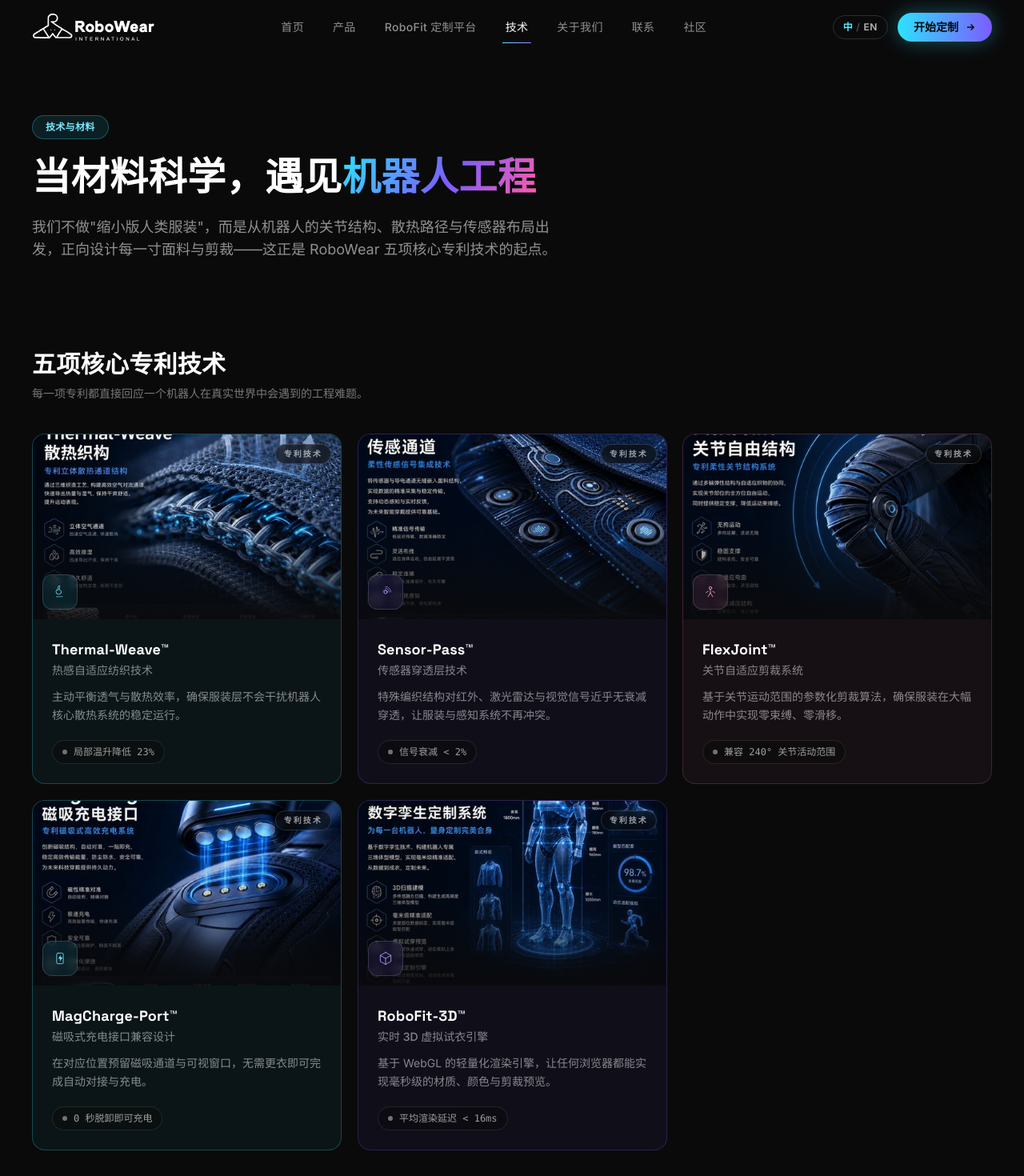
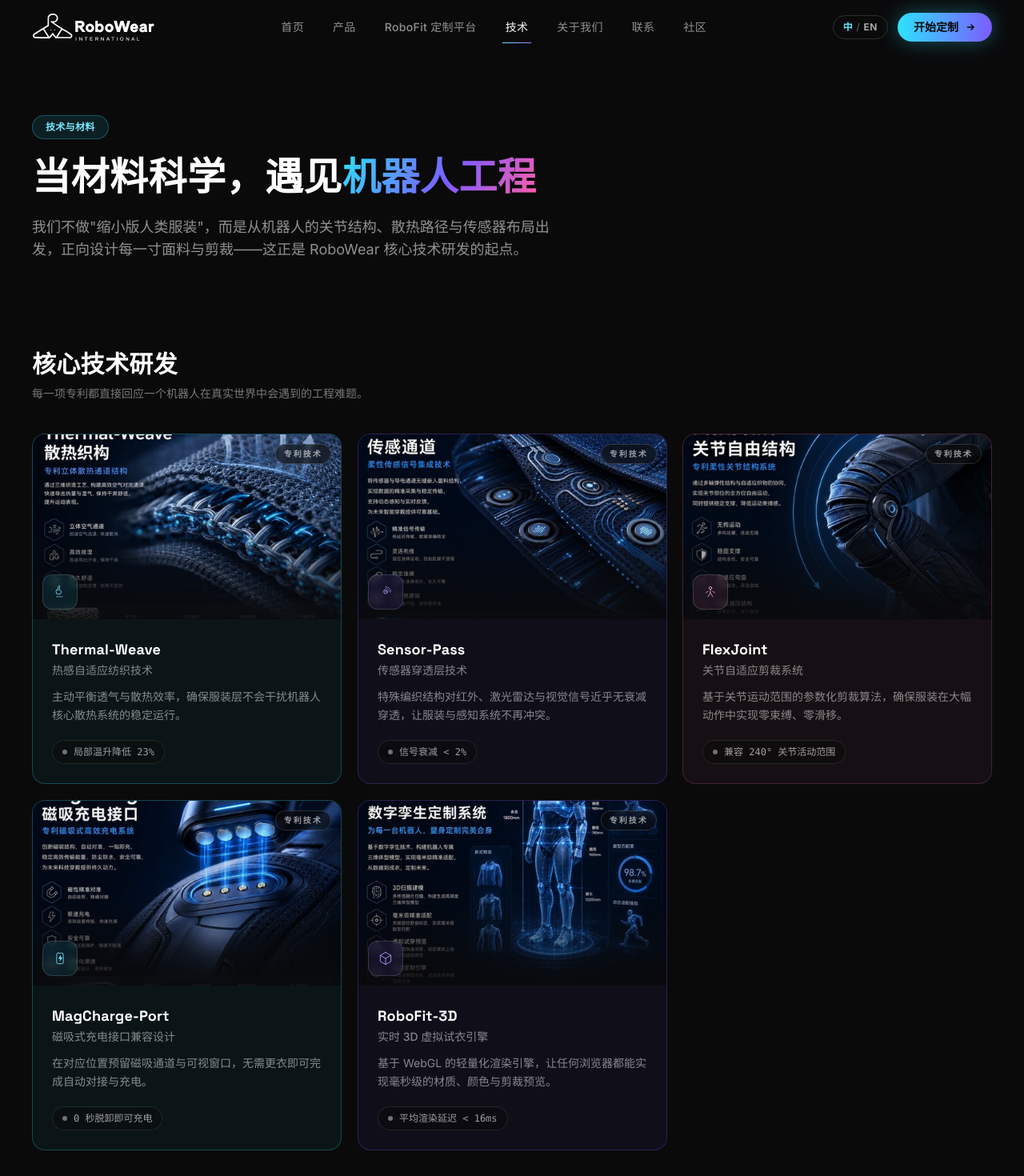
Before and after one commit to tayloryaoy-a11y/robowear-international, a React (Vite) app: page /technology in a window 1280 px wide. Shown: the top 1470 px of the page at 80% size. Built offline with nearby package versions, Linux system fonts and the light colour scheme.

Commit message:
Rename core-tech heading and drop TM from tech titles.

```diff
--- a/src/pages/Home.jsx
+++ b/src/pages/Home.jsx
@@ -82,10 +82,10 @@
 
 // 六大工程约束（首页亮点区）
 const constraints = [
-  { Icon: IconThermal, zh: '散热不阻热', en: 'Thermal Transparency', sub: 'Thermal-Weave™', descZh: '石墨烯导热织物主动导热，杜绝过热降频。', descEn: 'Graphene weave actively conducts heat — no thermal throttling.' },
-  { Icon: IconSensor, zh: '传感器不遮挡', en: 'Sensor Transparency', sub: 'Sensor-Pass™', descZh: '红外/雷达高透材料，确保感知信号零衰减。', descEn: 'IR/radar-transparent material — zero signal loss for perception.' },
-  { Icon: IconMotion, zh: '运动不受限', en: 'Motion Freedom', sub: 'FlexJoint™', descZh: '关节四向弹力低摩擦面料，不增加伺服负载。', descEn: 'Four-way stretch, low-friction joint fabric adds zero servo load.' },
-  { Icon: IconCharge, zh: '充电不脱衣', en: 'Charge-Through Design', sub: 'MagCharge-Port™', descZh: '服装内置磁吸模块，穿衣状态直接对接充电桩。', descEn: 'Built-in magnetic module — dock & charge without undressing.' },
+  { Icon: IconThermal, zh: '散热不阻热', en: 'Thermal Transparency', sub: 'Thermal-Weave', descZh: '石墨烯导热织物主动导热，杜绝过热降频。', descEn: 'Graphene weave actively conducts heat — no thermal throttling.' },
+  { Icon: IconSensor, zh: '传感器不遮挡', en: 'Sensor Transparency', sub: 'Sensor-Pass', descZh: '红外/雷达高透材料，确保感知信号零衰减。', descEn: 'IR/radar-transparent material — zero signal loss for perception.' },
+  { Icon: IconMotion, zh: '运动不受限', en: 'Motion Freedom', sub: 'FlexJoint', descZh: '关节四向弹力低摩擦面料，不增加伺服负载。', descEn: 'Four-way stretch, low-friction joint fabric adds zero servo load.' },
+  { Icon: IconCharge, zh: '充电不脱衣', en: 'Charge-Through Design', sub: 'MagCharge-Port', descZh: '服装内置磁吸模块，穿衣状态直接对接充电桩。', descEn: 'Built-in magnetic module — dock & charge without undressing.' },
   { Icon: IconFireSafety, zh: '安全不起火', en: 'Fire Safety', sub: 'Flame-Retardant', descZh: '全系材料通过严苛阻燃测试，杜绝高温事故。', descEn: 'All materials pass strict flame-retardant testing standards.' },
   { Icon: IconCompliance, zh: '合规', en: 'Regulatory Compliance', sub: 'Global Compliance', descZh: '符合各国法律法规，杜绝武器/色情等违规改装。', descEn: 'Compliant with local regulations — no weaponized or explicit mods.' }
 ]
--- a/src/pages/Technology.jsx
+++ b/src/pages/Technology.jsx
@@ -2,11 +2,11 @@
 import Reveal from '../components/Reveal.jsx'
 import { IconThermal, IconSensor, IconMotion, IconCharge, IconCube3D } from '../components/icons.jsx'
 
-// 五项核心专利技术数据
+// 核心技术研发数据
 const PATENTS = [
   {
     id: 'thermal-weave',
-    name: 'Thermal-Weave™',
+    name: 'Thermal-Weave',
     image: 'patent-thermal-weave.webp',
     Icon: IconThermal,
     tone: 'electric',
@@ -19,7 +19,7 @@
   },
   {
     id: 'sensor-pass',
-    name: 'Sensor-Pass™',
+    name: 'Sensor-Pass',
     image: 'patent-sensor-pass.webp',
     Icon: IconSensor,
     tone: 'cyber',
@@ -32,7 +32,7 @@
   },
   {
     id: 'flexjoint',
-    name: 'FlexJoint™',
+    name: 'FlexJoint',
     image: 'patent-flexjoint.webp',
     Icon: IconMotion,
     tone: 'rose',
@@ -45,7 +45,7 @@
   },
   {
     id: 'magcharge-port',
-    name: 'MagCharge-Port™',
+    name: 'MagCharge-Port',
     image: 'patent-magcharge.webp',
     Icon: IconCharge,
     tone: 'electric',
@@ -58,7 +58,7 @@
   },
   {
     id: 'robofit-3d',
-    name: 'RoboFit-3D™',
+    name: 'RoboFit-3D',
     image: 'patent-robofit-3d.webp',
     Icon: IconCube3D,
     tone: 'cyber',
@@ -114,19 +114,19 @@
           <Reveal delay={160}>
             <p className="mt-6 max-w-2xl text-base leading-relaxed text-white/55 sm:text-lg">
               {T(
-                '我们不做"缩小版人类服装"，而是从机器人的关节结构、散热路径与传感器布局出发，正向设计每一寸面料与剪裁——这正是 RoboWear 五项核心专利技术的起点。',
-                'We don’t shrink human clothing to fit robots — we design every fiber and seam outward from a robot’s joints, thermal pathways, and sensor layout. That’s the origin of RoboWear’s five core patented technologies.'
+                '我们不做"缩小版人类服装"，而是从机器人的关节结构、散热路径与传感器布局出发，正向设计每一寸面料与剪裁——这正是 RoboWear 核心技术研发的起点。',
+                'We don’t shrink human clothing to fit robots — we design every fiber and seam outward from a robot’s joints, thermal pathways, and sensor layout. That’s the origin of RoboWear’s core technology R&D.'
               )}
             </p>
           </Reveal>
         </div>
       </section>
 
-      {/* ---------------- 五项核心专利 ---------------- */}
+      {/* ---------------- 核心技术研发 ---------------- */}
       <section className="py-12">
         <div className="mx-auto max-w-7xl px-5 sm:px-8 lg:px-10">
           <Reveal>
-            <h2 className="font-display text-2xl font-bold sm:text-3xl">{T('五项核心专利技术', 'Five Core Patented Technologies')}</h2>
+            <h2 className="font-display text-2xl font-bold sm:text-3xl">{T('核心技术研发', 'Core Technology R&D')}</h2>
             <p className="mt-2 max-w-2xl text-sm text-white/45">
               {T('每一项专利都直接回应一个机器人在真实世界中会遇到的工程难题。', 'Each patent directly answers an engineering challenge robots face in the real world.')}
             </p>
```
